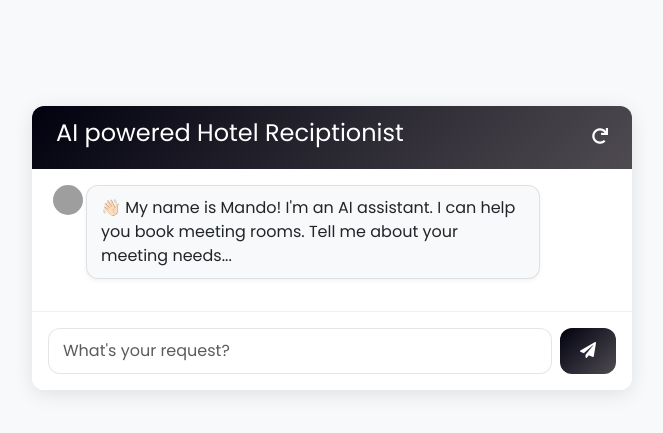
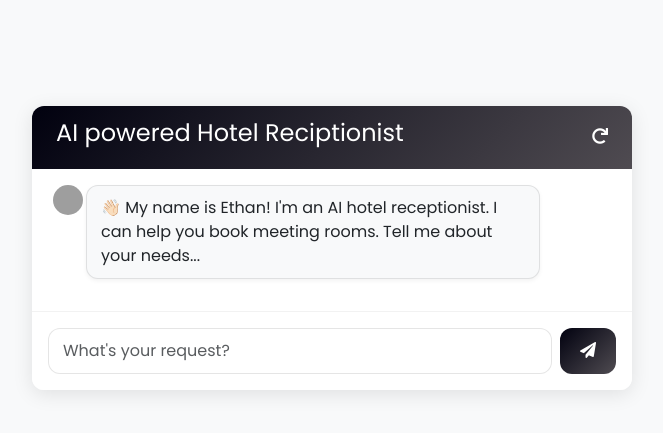
Before and after one commit to mkbeefcake/hotel-booking-agent, a Flask app: page / in a window 1280 px wide. Shown: the part 152-585 px from the top of the page, without its empty margins (308-971 px from the left). Run offline with Flask 3, Linux system fonts and the light colour scheme; parts of the project's set-up code (start-up, migrations or seed data) failed here and were passed over; grey boxes are pictures that could not be loaded.

Commit message:
rebrand completely

```diff
--- a/src/templates/index.html
+++ b/src/templates/index.html
@@ -29,8 +29,7 @@
                     <img src="https://cdn-icons-png.flaticon.com/512/6606/6606308.png" alt="AI Icon">
                 </div>
                 <div class="message-content">
-                    👋🏻 My name is Mando! I'm an AI assistant. I can help you book meeting rooms. Tell me about your
-                    meeting
+                    👋🏻 My name is Ethan! I'm an AI hotel receptionist. I can help you book meeting rooms. Tell me about your
                     needs...
                 </div>
             </div>
```
